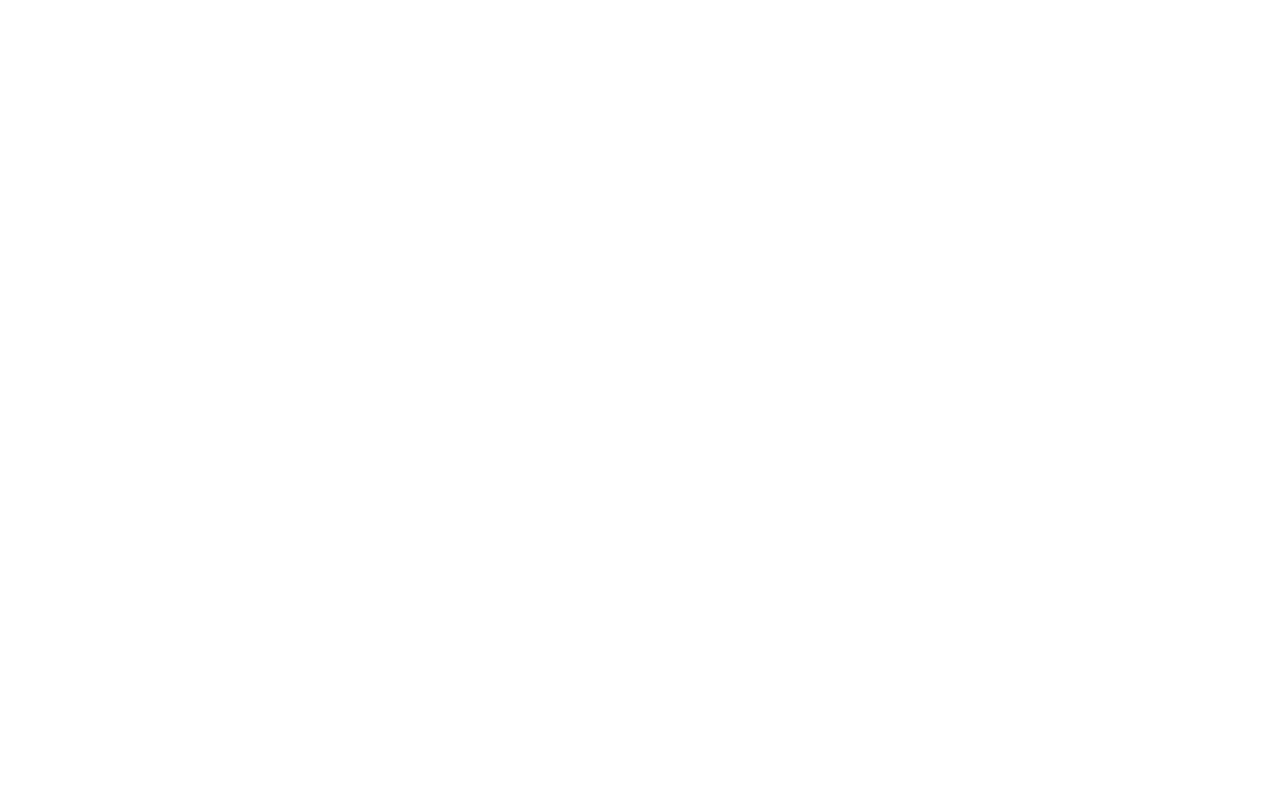
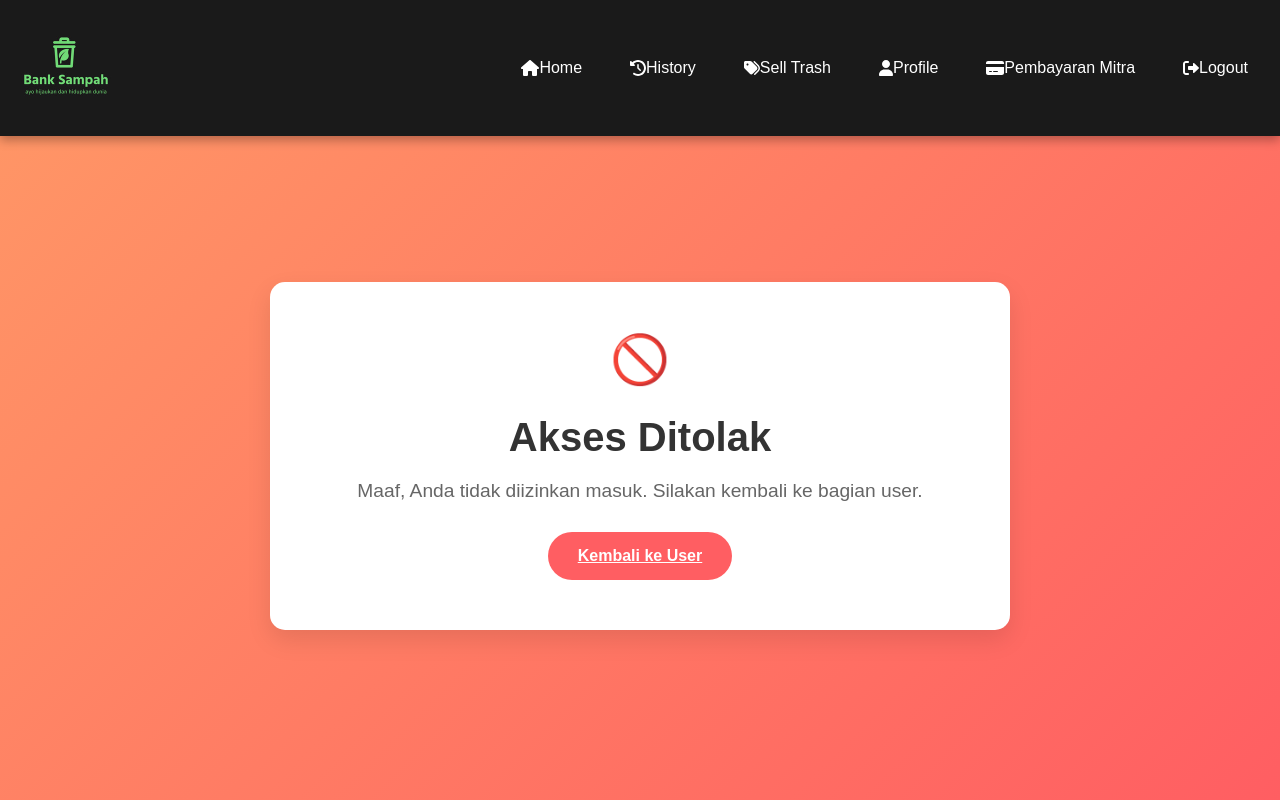
Before and after one commit to kodoktempur666/bank-sampah, a PHP site: page /unauthorized.php in a window 1280 px wide. Before the commit the page is empty. Run offline with PHP 8.4, Linux system fonts and the light colour scheme.

Commit message:
Menyelesaikan konflik

```diff
--- a/unauthorized.php
+++ b/unauthorized.php
@@ -0,0 +1,86 @@
+<!DOCTYPE html>
+<html lang="id">
+
+<head>
+    <meta charset="UTF-8">
+    <meta name="viewport" content="width=device-width, initial-scale=1.0">
+    <title>Akses Ditolak</title>
+    <link href="https://fonts.googleapis.com/css2?family=Poppins:wght@300;500;700&display=swap" rel="stylesheet">
+    <style>
+        body {
+            font-family: 'Poppins', sans-serif;
+            background: linear-gradient(135deg, #ff9966, #ff5e62);
+            height: 100vh;
+            margin: 0;
+        }
+
+        .wrapper {
+            height: 80vh;
+            display: flex;
+            justify-content: center;
+            align-items: center;
+        }
+
+        .container {
+            width: 50%;
+            text-align: center;
+            background: white;
+            padding: 50px;
+            border-radius: 15px;
+            box-shadow: 0 10px 25px rgba(0, 0, 0, 0.1);
+        }
+
+        h1 {
+            font-size: 2.5rem;
+            color: #333;
+            margin-bottom: 20px;
+        }
+
+        p {
+            font-size: 1.2rem;
+            color: #666;
+            margin-bottom: 30px;
+        }
+
+        .btn {
+            display: inline-block;
+            padding: 15px 30px;
+            font-size: 1rem;
+            font-weight: bold;
+            color: white;
+            background: #ff5e62;
+            border: none;
+            border-radius: 30px;
+            cursor: pointer;
+            transition: background 0.3s ease;
+        }
+
+        .btn:hover {
+            background: #ff9966;
+        }
+
+        .icon {
+            font-size: 3rem;
+            color: #ff5e62;
+            margin-bottom: 20px;
+        }
+    </style>
+</head>
+
+<body>
+    <!-- Jangan masukkan header.php jika tidak ingin navbar -->
+    <?php include 'assets/components/header.php'; ?>
+    <!-- Jika header.php harus dimasukkan, tambahkan logika di dalamnya untuk tidak menampilkan navbar pada halaman ini. -->
+
+    <div class="wrapper">
+        <div class="container">
+            <div class="icon">🚫</div>
+            <h1>Akses Ditolak</h1>
+            <p>Maaf, Anda tidak diizinkan masuk. Silakan kembali ke bagian user.</p>
+            <a href="?mod=users" class="btn">Kembali ke User</a>
+        </div>
+    </div>
+
+</body>
+
+</html>
--- a/users/profile.php
+++ b/users/profile.php
@@ -80,7 +80,7 @@
                             </tr>
                             <tr>
                                 <th>Nomor Telepon</th>
-                                <td><?php echo $user['no_telepon']; ?></td>
+                                <td><?php echo $user['kontak']; ?></td>
                             </tr>
                             <tr>
                                 <th>Alamat</th>
```
